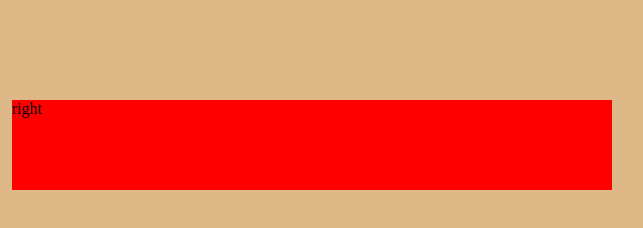
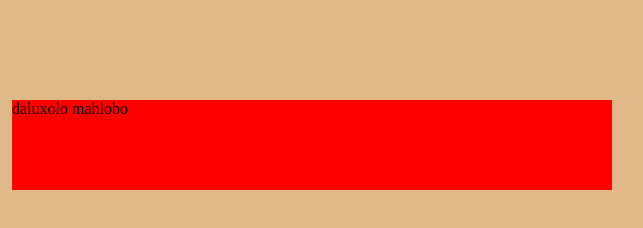
Before and after one commit to daluxolomahlobo/Deux, a plain HTML site: page index.html in a window 1280 px wide. Shown: the full height of the page, 414-1057 px from the left. Drawn offline with Linux system fonts and the light colour scheme.

Commit message:
added my name

```diff
--- a/index.html
+++ b/index.html
@@ -7,7 +7,7 @@
   <body>
     <main>
       <div id="left"></div>
-      <div id="right">right</div>
+      <div id="right">daluxolo mahlobo</div>
     </main>
   </body>
 </html>
```
